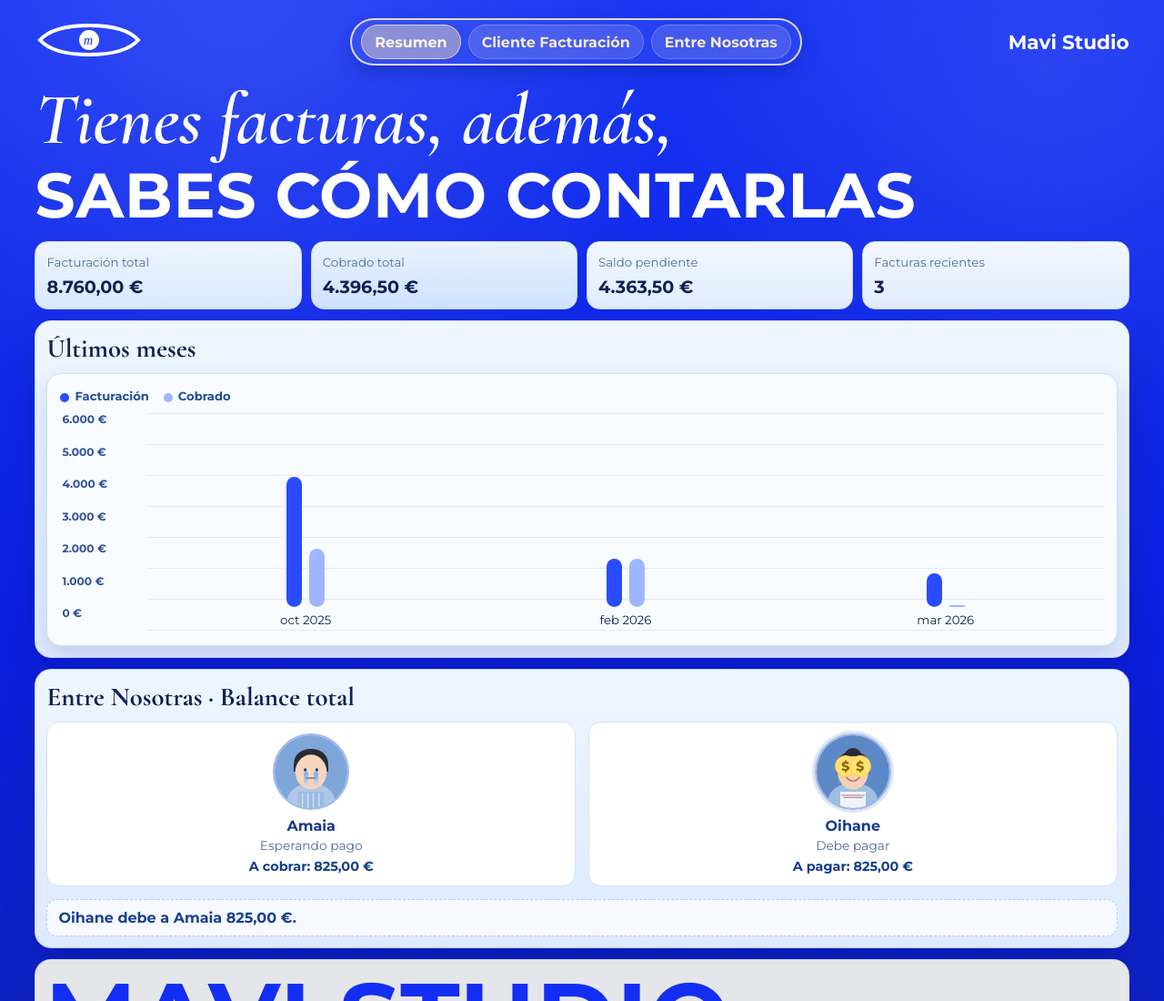
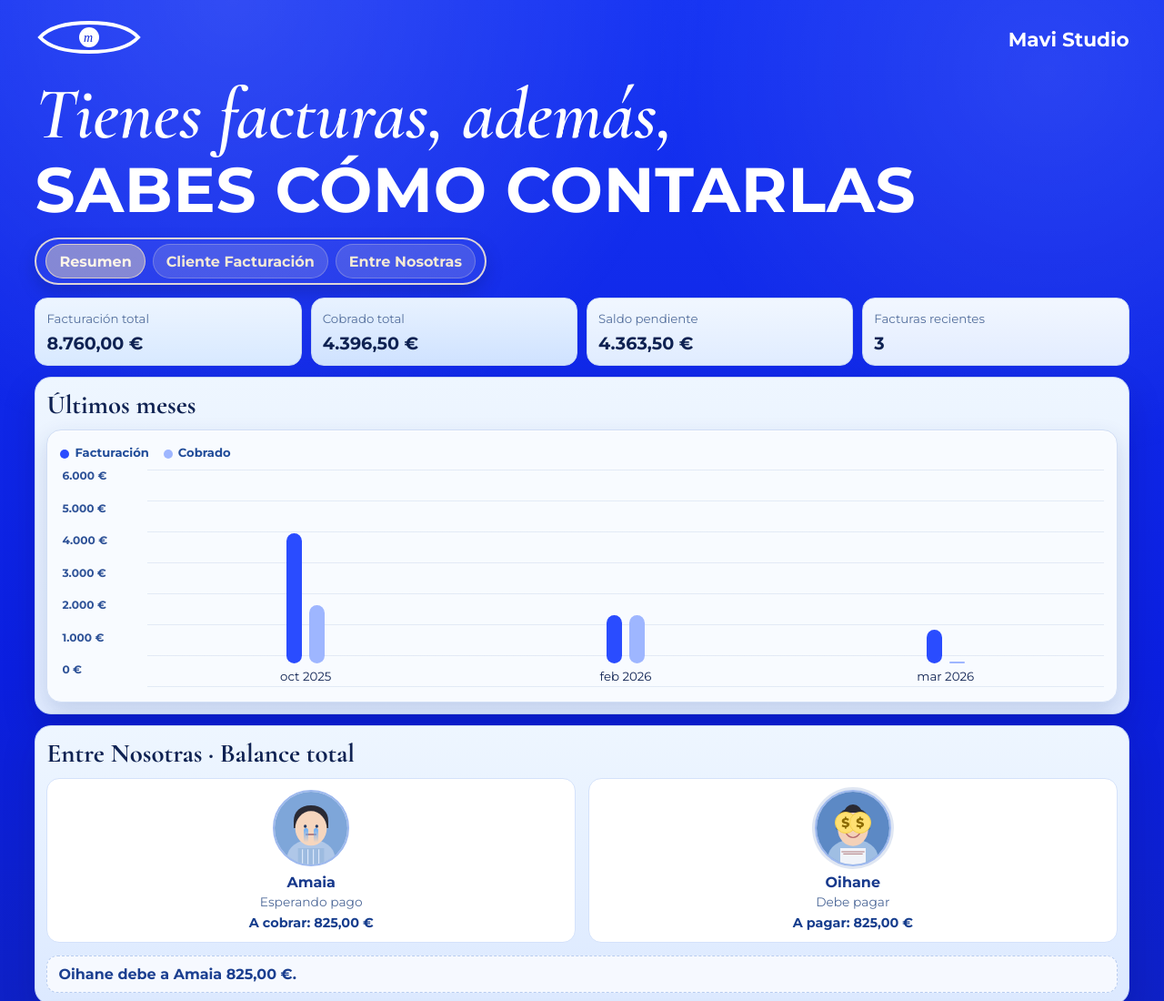
Before and after one commit to ozanturanciftci-pixel/Mavifacturas, a plain HTML site: page index.html in a window 1280 px wide. Shown: the top 1100 px of the page at 91% size. Drawn offline with nearby package versions, Linux system fonts and the light colour scheme.

Commit message:
Move main tabs under hero text and align left

```diff
--- a/index.html
+++ b/index.html
@@ -20,6 +20,13 @@
         <div class="brand-left">
           <img src="mavi-eye.svg" alt="Mavi" class="eye-logo" />
         </div>
+        <div class="brand-right">Mavi Studio</div>
+      </header>
+      <section class="hero">
+        <p class="hero-italic">Tienes facturas, además,</p>
+        <h1>SABES CÓMO CONTARLAS</h1>
+      </section>
+      <section class="tabs-under-hero">
         <nav class="main-tabs" id="mainTabs">
           <button class="main-tab active" data-tab="resumen">
             <span class="tab-label">Resumen</span>
@@ -31,11 +38,6 @@
             <span class="tab-label">Entre Nosotras</span>
           </button>
         </nav>
-        <div class="brand-right">Mavi Studio</div>
-      </header>
-      <section class="hero">
-        <p class="hero-italic">Tienes facturas, además,</p>
-        <h1>SABES CÓMO CONTARLAS</h1>
       </section>
 
       <section id="tab-resumen" class="tab-panel active">
--- a/styles.css
+++ b/styles.css
@@ -53,8 +53,8 @@ body {
 }
 
 .topbar {
-  display: grid;
-  grid-template-columns: auto 1fr auto;
+  display: flex;
+  justify-content: space-between;
   align-items: center;
   gap: 18px;
 }
@@ -71,6 +71,11 @@ body {
 .hero {
   color: white;
   padding: 8px 0 2px;
+}
+
+.tabs-under-hero {
+  display: flex;
+  justify-content: flex-start;
 }
 
 .hero-italic {
@@ -205,11 +210,11 @@ h2 {
 }
 
 .main-tabs {
-  justify-content: center;
+  justify-content: flex-start;
   align-items: center;
   gap: 8px;
   width: fit-content;
-  margin: 0 auto;
+  margin: 2px 0 0;
   padding: 5px 10px;
   border: 2px solid rgba(247, 235, 212, 0.88);
   border-radius: 999px;
```
